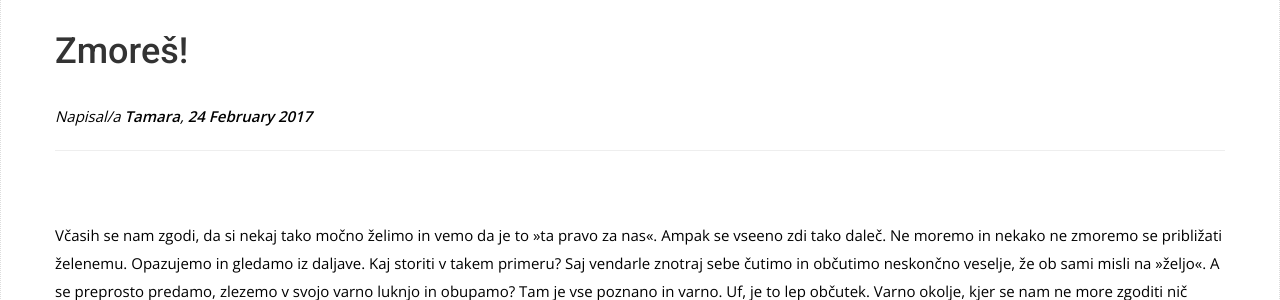
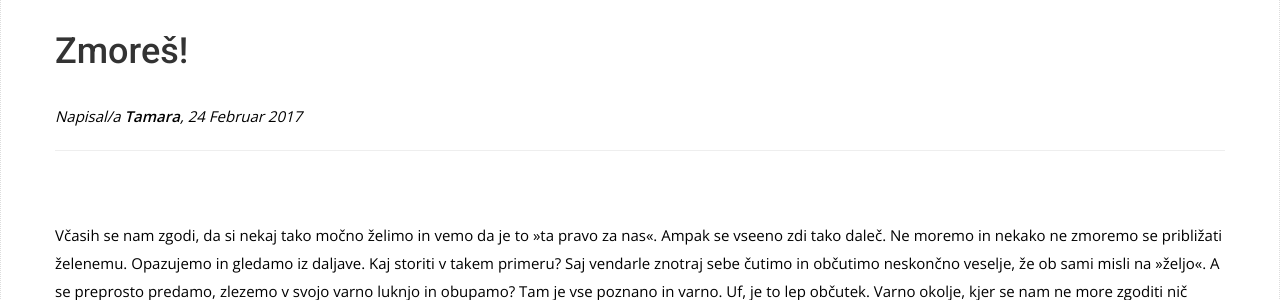
Before and after one commit to tamarazr/tamarazr.github.io, a Jekyll site: the page built from _posts/2017-02-24-zmores.md, in a window 1280 px wide and 900 px high. Shown: the part 179-479 px from the top of the window. Built offline with Jekyll 4.4.1, drawn with Linux system fonts in a browser that asks for light colours; nearby versions of some CDN libraries; some web fonts are replaced.

Commit message:
changed months
changed months

```diff
--- a/_layouts/post.html
+++ b/_layouts/post.html
@@ -11,7 +11,24 @@ layout: page
           <div class="block">
             <h1>{{ page.title }}</h1>
             <div class="post-info-wrapper">
-              <p class="italic">Napisal/a <span class="bold">{{ page.author }}</span>, <span class="bold">{{ page.date | date: "%-d %B %Y" }}</span></p>
+              <p class="italic">Napisal/a <span class="bold">{{ page.author }}</span>,
+                  <span>{% assign m = page.date | date: "%-m" %}
+                {{ page.date | date: "%-d"}}
+                {% case m %}
+                  {% when '1' %}Januar
+                  {% when '2' %}Februar
+                  {% when '3' %}Marec
+                  {% when '4' %}April
+                  {% when '5' %}Maj
+                  {% when '6' %}Junij
+                  {% when '7' %}Julij
+                  {% when '8' %}Avgust
+                  {% when '9' %}September
+                  {% when '10' %}Oktober
+                  {% when '11' %}November
+                  {% when '12' %}December
+                {% endcase %}
+                {{ page.date | date: "%Y" }}</span></p>
             </div>
             <hr />
             <p>{{ content }}</p>
```
